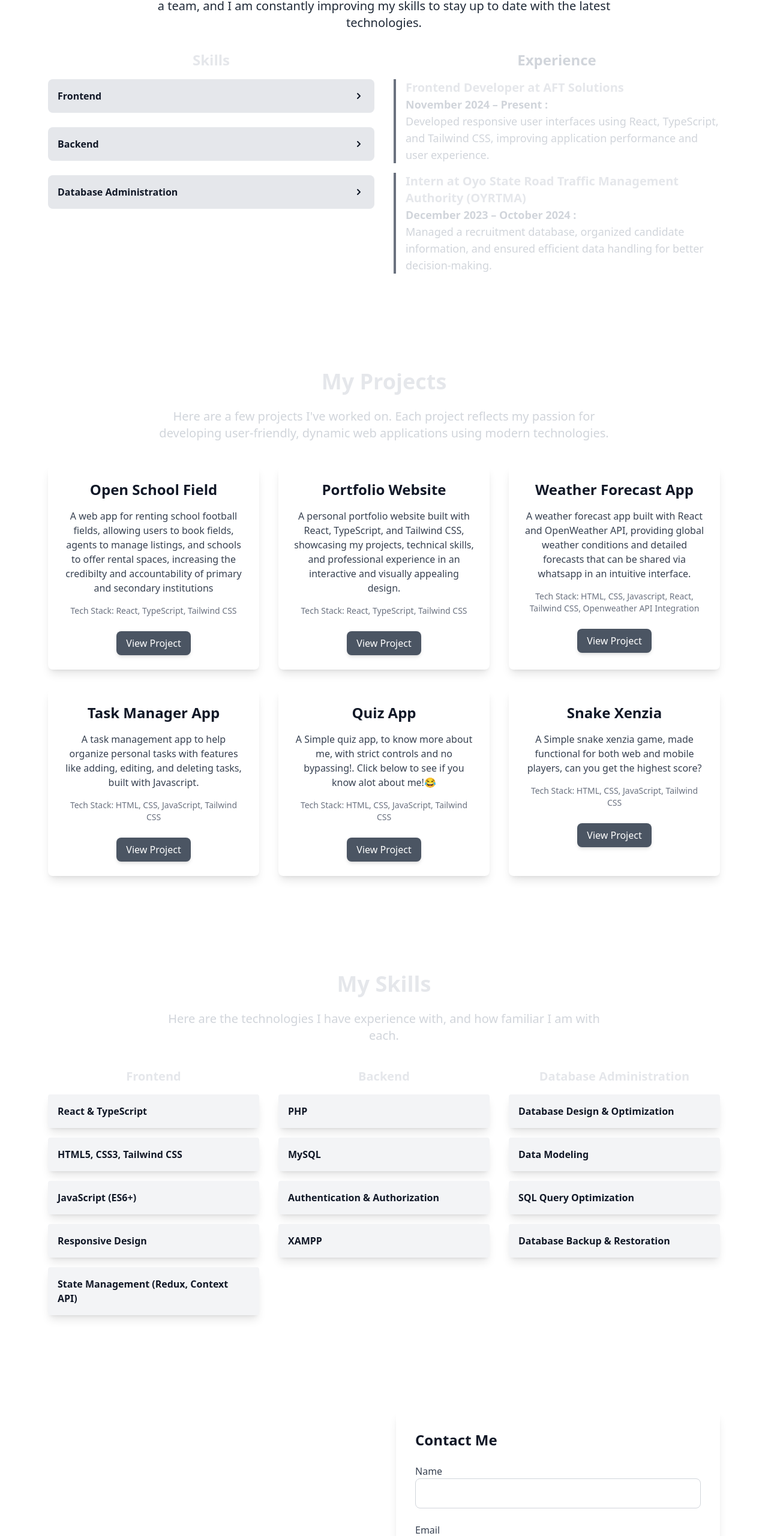
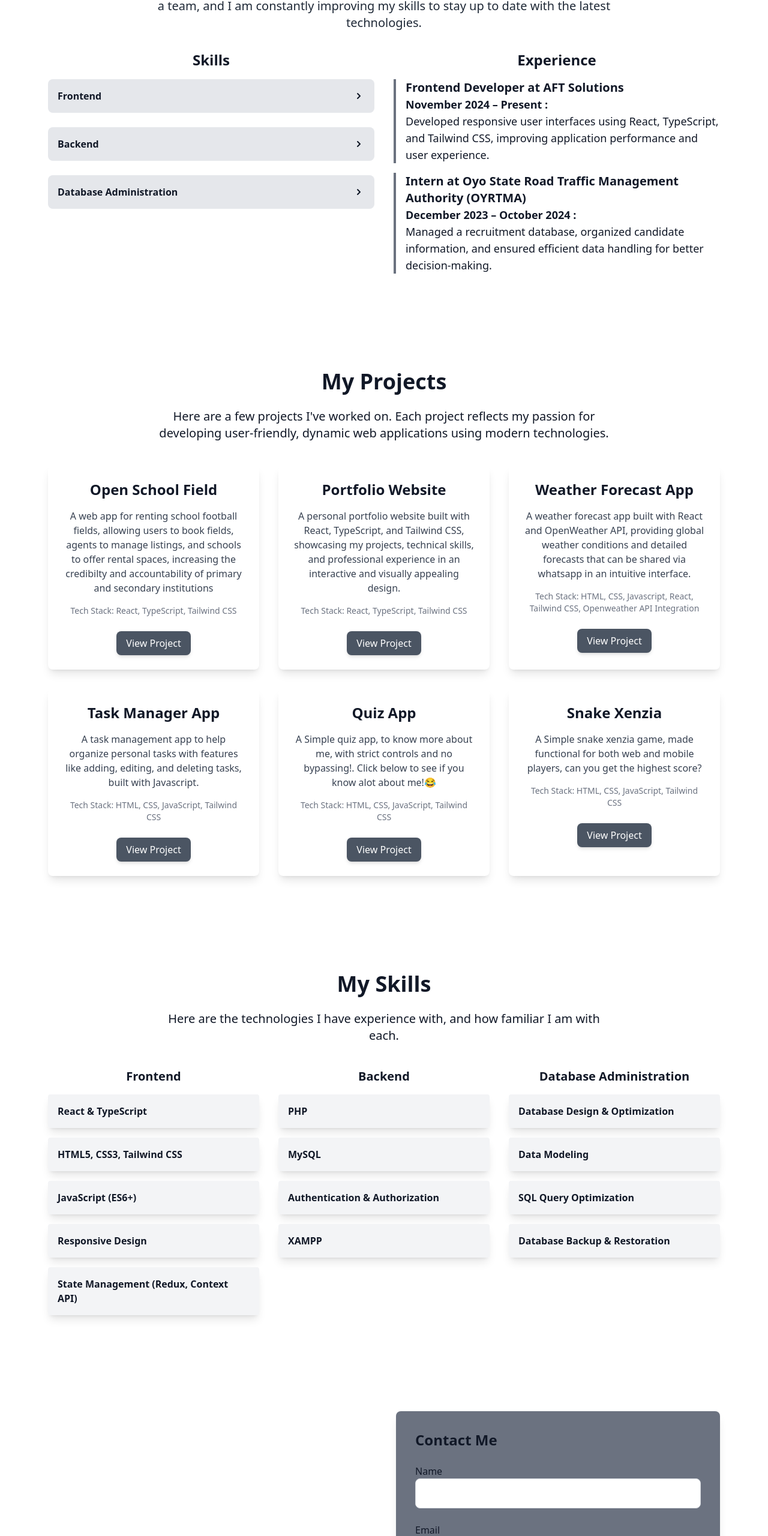
Before and after one commit to Davashdgreat/Simple-Portfolio-Website, a React (Vite) app in the folder Port1/: page / in a window 1280 px wide. Shown: the part 1032-3592 px from the top of the page at 60% size. Built offline with nearby package versions, Linux system fonts and the light colour scheme.

Commit message:
DONE!!!!!

```diff
--- a/Port1/src/components/about.tsx
+++ b/Port1/src/components/about.tsx
@@ -61,7 +61,7 @@ const About: React.FC = () => {
         {/* Animate the heading */}
         <motion.h2
           ref={ref}
-          className="text-3xl md:text-4xl font-bold text-gray-800 mb-6 "
+          className="text-3xl md:text-4xl font-bold text-gray-800 mb-6 dark:text-gray-100 "
           variants={containerVariants}
           initial="hidden"
           animate={controls}
@@ -73,7 +73,7 @@ const About: React.FC = () => {
           ))}
         </motion.h2>
 
-        <p className="text-lg md:text-xl text-gray-800 mb-8 max-w-3xl mx-auto">
+        <p className="text-lg md:text-xl text-gray-800 mb-8 max-w-3xl mx-auto dark:text-gray-100">
           I am a passionate developer with a focus on building dynamic and
           user-friendly web applications. I specialize in React, TypeScript, and
           creating clean, intuitive interfaces. I have worked on a variety of
@@ -82,7 +82,7 @@ const About: React.FC = () => {
         </p>
         <div className="grid grid-cols-1 md:grid-cols-2 gap-8">
           <div className="space-y-4">
-            <h3 className="text-2xl font-semibold text-gray-200">Skills</h3>
+            <h3 className="text-2xl font-semibold text-gray-900 dark:text-gray-100">Skills</h3>
 
             {/* Frontend Accordion */}
             <div className="space-y-2">
@@ -104,7 +104,7 @@ const About: React.FC = () => {
                 animate={activeAccordion === 'frontend' ? 'open' : 'closed'}
                 variants={variants}
                 transition={{ duration: 0.4 }}
-                className="pl-6 space-y-2 text-gray-200 text-left list-disc overflow-hidden"
+                className="pl-6 space-y-2 text-gray-900 text-left list-disc overflow-hidden dark:text-gray-100"
               >
                 <li>React & TypeScript</li>
                 <li>HTML, CSS, and Tailwind CSS</li>
@@ -134,7 +134,7 @@ const About: React.FC = () => {
                 animate={activeAccordion === 'backend' ? 'open' : 'closed'}
                 variants={variants}
                 transition={{ duration: 0.4 }}
-                className="pl-6 space-y-2 text-gray-200 text-left list-disc overflow-hidden"
+                className="pl-6 space-y-2 text-gray-900 text-left list-disc overflow-hidden dark:text-gray-100"
               >
                 <li>PHP</li>
                 <li>MySQL</li>
@@ -163,7 +163,7 @@ const About: React.FC = () => {
                 animate={activeAccordion === 'database' ? 'open' : 'closed'}
                 variants={variants}
                 transition={{ duration: 0.4 }}
-                className="pl-6 space-y-2 text-gray-200 text-left list-disc overflow-hidden"
+                className="pl-6 space-y-2 text-gray-900 text-left list-disc overflow-hidden dark:text-gray-100"
               >
                 <li>MySQL</li>
                 <li>XAMPP</li>
@@ -175,13 +175,13 @@ const About: React.FC = () => {
 
           {/* Experience Section */}
           <div className="space-y-4">
-            <h3 className="text-2xl font-semibold text-gray-300">Experience</h3>
+            <h3 className="text-2xl font-semibold text-gray-900 dark:text-gray-100">Experience</h3>
             <div className="space-y-4 text-left">
               <div className="border-l-4 border-gray-500 pl-4">
-                <h4 className="text-xl font-semibold text-gray-200">
+                <h4 className="text-xl font-semibold text-gray-900 dark:text-gray-100">
                   Frontend Developer at AFT Solutions
                 </h4>
-                <p className="text-lg text-gray-300">
+                <p className="text-lg text-gray-900 dark:text-gray-100">
                   <p className="font-bold">November 2024 – Present :</p>
                   Developed responsive user interfaces using React, TypeScript,
                   and Tailwind CSS, improving application performance and user
@@ -189,10 +189,10 @@ const About: React.FC = () => {
                 </p>
               </div>
               <div className="border-l-4 border-gray-500 pl-4">
-                <h4 className="text-xl font-semibold text-gray-200">
+                <h4 className="text-xl font-semibold text-gray-900 dark:text-gray-100">
                   Intern at Oyo State Road Traffic Management Authority (OYRTMA)
                 </h4>
-                <p className="text-lg text-gray-300">
+                <p className="text-lg text-gray-900 dark:text-gray-100">
                   <p className="font-bold">December 2023 – October 2024 :</p>
                   Managed a recruitment database, organized candidate information,
                   and ensured efficient data handling for better decision-making.
--- a/Port1/src/components/contact.tsx
+++ b/Port1/src/components/contact.tsx
@@ -1,6 +1,6 @@
 import React, { useRef, useState, useEffect } from 'react';
 import emailjs from '@emailjs/browser';
-import { FaGithub, FaLinkedin, FaTwitter, FaEnvelope } from 'react-icons/fa';
+import { FaGithub, FaLinkedin, FaTwitter, FaEnvelope, FaYoutube } from 'react-icons/fa';
 import { motion } from 'framer-motion';
 
 const Contact: React.FC = () => {
@@ -27,17 +27,19 @@ const Contact: React.FC = () => {
 
   // Setup Intersection Observer on mount
   useEffect(() => {
+    const leftElement = leftRef.current;
+  const rightElement = rightRef.current;
+
     const observer = new IntersectionObserver(handleIntersection, {
       threshold: 0.5, // 50% of the element should be in the viewport
     });
 
-    if (leftRef.current) observer.observe(leftRef.current);
-    if (rightRef.current) observer.observe(rightRef.current);
+    if (leftElement) observer.observe(leftElement);
+    if (rightElement) observer.observe(rightElement);
 
-    // Cleanup observer on unmount
     return () => {
-      if (leftRef.current) observer.unobserve(leftRef.current);
-      if (rightRef.current) observer.unobserve(rightRef.current);
+      if (leftElement) observer.unobserve(leftElement); // Use local variable
+      if (rightElement) observer.unobserve(rightElement); // Use local variable
     };
   }, []);
 
@@ -67,7 +69,7 @@ const Contact: React.FC = () => {
   };
 
   return (
-    <section id="contact" className="py-20 px-6 md:px-20">
+    <section id="contact" className="py-20 px-6 md:px-20 dark:bg-gray-900">
       <div className="max-w-7xl mx-auto grid grid-cols-1 lg:grid-cols-2 gap-10">
         {/* Left Side - Socials */}
         <motion.div
@@ -77,21 +79,24 @@ const Contact: React.FC = () => {
           animate={{ x: inViewLeft ? 0 : -200, opacity: inViewLeft ? 1 : 0 }}
           transition={{ type: 'spring', stiffness: 300, damping: 30 }}
         >
-          <h2 className="text-3xl font-bold text-gray-200">
+          <h2 className="text-3xl font-bold text-gray-900 dark:text-gray-100">
             Reach out to me on my socials
           </h2>
           <div className="flex justify-center space-x-6 animate-bounce">
             <a href="https://github.com/Davashdgreat" target="_blank" rel="noopener noreferrer">
-              <FaGithub size={32} className="text-gray-200 hover:text-gray-400" />
+              <FaGithub size={32} className="text-gray-900 hover:text-gray-400 dark:text-gray-100" />
             </a>
             <a href="https://www.linkedin.com/in/ashaolu-david-1b4a091b6/" target="_blank" rel="noopener noreferrer">
-              <FaLinkedin size={32} className="text-gray-200 hover:text-gray-400" />
+              <FaLinkedin size={32} className="text-gray-900 hover:text-gray-400 dark:text-gray-100" />
             </a>
             <a href="https://x.com/davash_i" target="_blank" rel="noopener noreferrer">
-              <FaTwitter size={32} className="text-gray-200 hover:text-gray-400" />
+              <FaTwitter size={32} className="text-gray-900 hover:text-gray-400 dark:text-gray-100" />
+            </a>
+            <a href="https://www.youtube.com/@imdavash8740" target="_blank" rel="noopener noreferrer">
+              <FaYoutube size={32} className="text-gray-900 hover:text-gray-400 dark:text-gray-100" />
             </a>
             <a href="mailto:ashaoludavid1@gmail.com">
-              <FaEnvelope size={32} className="text-gray-200 hover:text-gray-400" />
+              <FaEnvelope size={32} className="text-gray-900 hover:text-gray-400 dark:text-gray-100" />
             </a>
           </div>
         </motion.div>
@@ -99,15 +104,15 @@ const Contact: React.FC = () => {
         {/* Right Side - Contact Form */}
         <motion.div
           ref={rightRef}
-          className="bg-white shadow-lg rounded-lg p-8"
+          className="bg-gray-500 shadow-lg rounded-lg p-8"
           initial={{ x: 200, opacity: 0 }}
           animate={{ x: inViewRight ? 0 : 200, opacity: inViewRight ? 1 : 0 }}
           transition={{ type: 'spring', stiffness: 300, damping: 30 }}
         >
-          <h3 className="text-2xl font-semibold text-gray-900 mb-6">Contact Me</h3>
+          <h3 className="text-2xl font-semibold text-gray-900 mb-6 dark:text-gray-100">Contact Me</h3>
           <form ref={formRef} onSubmit={sendEmail} className="space-y-6">
             <div>
-              <label htmlFor="name" className="block text-gray-700">
+              <label htmlFor="name" className="block text-gray-900 dark:text-gray-100">
                 Name
               </label>
               <input
@@ -115,11 +120,11 @@ const Contact: React.FC = () => {
                 name="user_name"
                 id="name"
                 required
-                className="w-full p-3 border border-gray-300 rounded-lg focus:outline-none focus:border-blue-500"
+                className="w-full p-3 border border-gray-300 rounded-lg focus:outline-none focus:border-gray-900"
               />
             </div>
             <div>
-              <label htmlFor="email" className="block text-gray-700">
+              <label htmlFor="email" className="block text-gray-900 dark:text-gray-100">
                 Email
               </label>
               <input
@@ -127,11 +132,11 @@ const Contact: React.FC = () => {
                 name="user_email"
                 id="email"
                 required
-                className="w-full p-3 border border-gray-300 rounded-lg focus:outline-none focus:border-blue-500"
+                className="w-full p-3 border border-gray-300 rounded-lg focus:outline-none focus:border-gray-900"
               />
             </div>
             <div>
-              <label htmlFor="message" className="block text-gray-700">
+              <label htmlFor="message" className="block text-gray-900 dark:text-gray-100">
                 Message
               </label>
               <textarea
@@ -139,17 +144,17 @@ const Contact: React.FC = () => {
                 id="message"
                 rows={4}
                 required
-                className="w-full p-3 border border-gray-300 rounded-lg focus:outline-none focus:border-blue-500"
+                className="w-full p-3 border border-gray-300 rounded-lg focus:outline-none focus:border-gray-900"
               ></textarea>
             </div>
             <button
               type="submit"
-              className="w-full bg-blue-600 text-white py-3 rounded-lg hover:bg-blue-700 transition-colors"
+              className="w-full bg-gray-600 text-white py-3 rounded-lg hover:bg-gray-700 transition-colors"
             >
               Send Message
             </button>
             {message && (
-              <p className="text-center text-green-600 mt-4">{message}</p>
+              <p className="text-center text-white mt-4">{message}</p>
             )}
           </form>
         </motion.div>
--- a/Port1/src/components/projects.tsx
+++ b/Port1/src/components/projects.tsx
@@ -89,11 +89,11 @@ const Projects: React.FC = () => {
   ];
 
   return (
-    <section id="projects" className="py-20 px-6 md:px-20">
+    <section id="projects" className="py-20 px-6 md:px-20 dark:bg-gray-900">
       <div className="max-w-7xl mx-auto text-center">
         <motion.h2
           ref={ref}
-          className="text-3xl md:text-4xl font-bold text-gray-200 mb-6"
+          className="text-3xl md:text-4xl font-bold text-gray-900 mb-6 dark:text-gray-100"
           variants={containerVariants}
           initial="hidden"
           animate={controls}
@@ -104,7 +104,7 @@ const Projects: React.FC = () => {
             </motion.span>
           ))}
         </motion.h2>
-        <p className="text-lg md:text-xl text-gray-300 mb-10 max-w-3xl mx-auto">
+        <p className="text-lg md:text-xl text-gray-900 mb-10 max-w-3xl mx-auto dark:text-gray-100">
           Here are a few projects I've worked on. Each project reflects my passion
           for developing user-friendly, dynamic web applications using modern technologies.
         </p>
--- a/Port1/src/components/skills.tsx
+++ b/Port1/src/components/skills.tsx
@@ -89,11 +89,11 @@ const Skills: React.FC = () => {
   };
 
   return (
-    <section id="skills" className="py-20 px-6 md:px-20">
+    <section id="skills" className="py-20 px-6 md:px-20 dark:bg-gray-900">
       <div className="max-w-7xl mx-auto text-center">
       <motion.h2
           ref={ref}
-          className="text-3xl md:text-4xl font-bold text-gray-200 mb-6"
+          className="text-3xl md:text-4xl font-bold text-gray-900 mb-6 dark:text-gray-100"
           variants={containerVariants}
           initial="hidden"
           animate={controls}
@@ -104,7 +104,7 @@ const Skills: React.FC = () => {
             </motion.span>
           ))}
         </motion.h2>
-        <p className="text-lg md:text-xl text-gray-300 mb-10 max-w-3xl mx-auto">
+        <p className="text-lg md:text-xl text-gray-900 mb-10 max-w-3xl mx-auto dark:text-gray-100">
           Here are the technologies I have experience with, and how familiar I am with each.
         </p>
 
@@ -112,7 +112,7 @@ const Skills: React.FC = () => {
         <div className="grid grid-cols-1 md:grid-cols-2 lg:grid-cols-3 gap-8">
           {skillsData.map((category, index) => (
             <div key={index} className="space-y-4">
-              <h3 className="text-xl font-semibold text-gray-200 mb-4">
+              <h3 className="text-xl font-semibold text-gray-900 mb-4 dark:text-gray-100">
                 {category.category}
               </h3>
               {category.skills.map((skill) => (
```
Also changed, not shown: Port1/src/components/footer.tsx (+14 -7 lines), Port1/src/index.css (+18 -0 lines).
